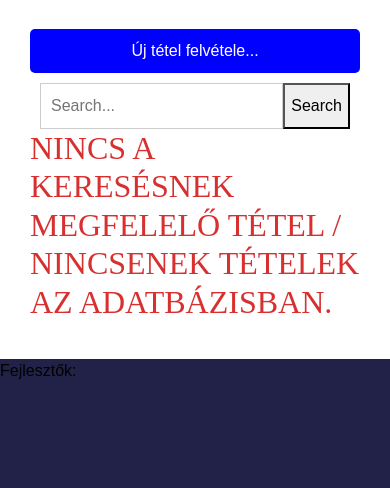
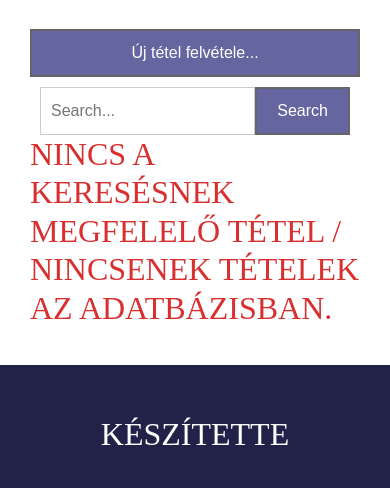
Before and after one commit to mtlhdnrd/exam_prep, a PHP site: page / in a window 390 px wide. Shown: the part 247-735 px from the top of the page. Run offline with PHP 8.4, Linux system fonts and the light colour scheme; data that the repository does not hold is empty; some libraries are stand-ins or nearby versions.

```diff
--- a/main/add.php
+++ b/main/add.php
@@ -127,6 +127,7 @@ switch ($continue) {
             </form>
         <?php endif;?>
     </main>
+
 </body>
 <script src="https://code.jquery.com/jquery-3.3.1.slim.min.js"></script>
 <script src="https://cdnjs.cloudflare.com/ajax/libs/popper.js/1.14.7/umd/popper.min.js"></script>
--- a/main/edit.php
+++ b/main/edit.php
@@ -96,6 +96,7 @@ $conn->close();
             <h1>shit went really fucking wrong somewhere, good job c:</h1>
         <?php endif ?>
     </main>
+
 </body>
 <script src="https://code.jquery.com/jquery-3.3.1.slim.min.js"></script>
 <script src="https://cdnjs.cloudflare.com/ajax/libs/popper.js/1.14.7/umd/popper.min.js"></script>
--- a/main/index.php
+++ b/main/index.php
@@ -78,12 +78,12 @@ if(!empty($_GET['query'])){
     <header>
         <a href="index.php"><h1>Tételek</h1></a>
         <nav class="navbar">
-            <div class="nav-item item1"><a href="#tortdiv">Történelem</a></div>
-            <div class="nav-item item2"><a href="#iroddiv">Irodalom</a></div>
-            <div class="nav-item item3"><a href="#nyelvdiv">Nyelvtan</a></div>
+            <div class="nav-item" id="item1"><a href="#tortdiv">Történelem</a></div>
+            <div class="nav-item" id="item2"><a href="#iroddiv">Irodalom</a></div>
+            <div class="nav-item" id="item3"><a href="#nyelvdiv">Nyelvtan</a></div>
         </nav>
     </header>
-    <main class="home">
+    <main>
         <!-- EDIT SUCCESS POPUP -->
             <?php if(isset($_SESSION['editsuccess']) ||isset($_SESSION['addsuccess'])): ?>
                 <div class="toast" aria-live="assertive" aria-atomic="true" role="alert" data-delay="3000" style="position:fixed; top:30px; right:30px; z-index: 2;">
@@ -104,17 +104,17 @@ if(!empty($_GET['query'])){
                     </div>
                 </div>
             <?php endif;?>
-        <a href="add.php" class="button">Új tétel felvétele...</a>
+        <a href="add.php" class="add button">Új tétel felvétele...</a>
         <form class="search-container" method="get">
             <input type="text" placeholder="Search..." name="query">
-            <button type="submit">Search</button>
+            <button class="button search" type="submit">Search</button>
         </form>
         <?php if(!empty($items)): ?>
         <div class="listing" id="tortdiv">
             <h2>Történelem</h2>
             <ul>
                 <?php foreach($items_h as $tetel): ?>
-                    <li><a href="tetel.php?tetelid=<?=$tetel['id']?>"><?=$tetel['cim'] ?></a> <a class="editbutton" href="edit.php?tetelid=<?=$tetel['id']?>">módostás</a> </li>
+                    <li><a href="tetel.php?tetelid=<?=$tetel['id']?>"><p><?=$tetel['cim'] ?></p></a> <a class="button edit" href="edit.php?tetelid=<?=$tetel['id']?>">módostás</a> </li>
                 <?php endforeach; ?>
             </ul>
         </div>
@@ -122,7 +122,7 @@ if(!empty($_GET['query'])){
             <h2>Irodalom</h2>
             <ul>
             <?php foreach($items_l as $tetel): ?>
-                    <li><a href="tetel.php?tetelid=<?=$tetel['id']?>"><?=$tetel['cim'] ?></a> <a class="editbutton" href="edit.php?tetelid=<?=$tetel['id']?>">módostás</a> </li>
+                    <li><a href="tetel.php?tetelid=<?=$tetel['id']?>"><p><?=$tetel['cim'] ?></p></a> <a class="button edit" href="edit.php?tetelid=<?=$tetel['id']?>">módostás</a> </li>
                 <?php endforeach; ?>
             </ul>
         </div>
@@ -130,7 +130,7 @@ if(!empty($_GET['query'])){
             <h2>Nyelvtan</h2>
             <ul>
             <?php foreach($items_g as $tetel): ?>
-                    <li><a href="tetel.php?tetelid=<?=$tetel['id']?>"><?=$tetel['cim'] ?></a> <a class="editbutton" href="edit.php?tetelid=<?=$tetel['id']?>">módostás</a> </li>
+                    <li><a href="tetel.php?tetelid=<?=$tetel['id']?>"><p><?=$tetel['cim'] ?></p></a> <a class="button edit" href="edit.php?tetelid=<?=$tetel['id']?>">módostás</a> </li>
                 <?php endforeach; ?>
             </ul>
         </div>
@@ -141,7 +141,23 @@ if(!empty($_GET['query'])){
         <?php endif;?>
     </main>
     <footer>
-        Fejlesztők:
+        <div id="devs" class="portrait">
+        <h2>Készítette</h2>
+        </div>
+        <div class="portrait">
+        <div class="portrait_div">
+            <img class="portrait_img" src="../img/tokodi.png">
+            <figcaption>Tokodi Mihály</figcaption>
+        </div>
+        <div class="portrait_div">
+            <img class="portrait_img" src="../img/bako.png">
+            <figcaption>Bakó Borka</figcaption>
+        </div>
+        <div class="portrait_div">
+            <img class="portrait_img" src="../img/katona.png">
+            <figcaption>Katona Bálint</figcaption>
+        </div>
+        </div>
     </footer>
     <script src="https://code.jquery.com/jquery-3.2.1.slim.min.js" integrity="sha384-KJ3o2DKtIkvYIK3UENzmM7KCkRr/rE9/Qpg6aAZGJwFDMVNA/GpGFF93hXpG5KkN" crossorigin="anonymous"></script>
 <script src="https://cdn.jsdelivr.net/npm/popper.js@1.12.9/dist/umd/popper.min.js" integrity="sha384-ApNbgh9B+Y1QKtv3Rn7W3mgPxhU9K/ScQsAP7hUibX39j7fakFPskvXusvfa0b4Q" crossorigin="anonymous"></script>
--- a/main/style.css
+++ b/main/style.css
@@ -1,13 +1,15 @@
 body {
     font-family: Arial, sans-serif;
-    scrollbar-width: none; /* Remove scrollbar for Firefox */
     color: black;
 }
 
-/* Hide scrollbar for webkit browsers (Chrome, Safari) */
-::-webkit-scrollbar {
-    width: 0;  /* Remove scrollbar width */
-    height: 0; /* Remove scrollbar height */
+html {
+    scrollbar-width: none;
+  }
+
+/* görgetés elrejtése webkit alapú böngészőkben (Chrome, Safari) */
+body::-webkit-scrollbar {
+    display: none;
 }
 
 .home p{
@@ -45,23 +47,6 @@ header{
     background-position: center;
 }
 
-
-.button {
-    display: inline-block;
-    padding: 10px 20px;
-    font-size: 16px;
-    color: white;
-    background-color: blue;
-    text-align: center;
-    text-decoration: none;
-    border-radius: 5px;
-    transition: background-color 0.3s;
-}
-
-.button:hover {
-    background-color: darkblue;
-}
-
 .navbar {
     display: flex;
     justify-content: flex-start; /*change to center at mobile mode*/
@@ -77,15 +62,15 @@ header{
     color: white;
 }
 
-.item1 {
+#item1 {
     background-color: #c3b3ec; /* Red */
 }
 
-.item2 {
+#item2 {
     background-color: #d3aeaa; /* Purple */
 }
 
-.item3 {
+#item3 {
     background-color: #cde0b0; /* Green */
 }
 
@@ -119,7 +104,7 @@ main{
 
 footer{
     background-color: rgb(34, 34, 73);
-    height: 250px;
+    height: 500px;
 }
 
 .listing{
@@ -137,6 +122,7 @@ ul{
     flex-direction: row;
     flex-wrap: wrap;
     list-style-type: dot;
+    padding: 0;
 }
 
 .list-items{
@@ -149,28 +135,81 @@ ul{
 }
 
 li{
-    width: 280px;   /*fix later*/
+    min-width: 350px; /*fix later*/
+    width: 25%;
     color: rgb(113, 152, 224);
     display: flex;
+    margin-bottom: 15px;
     flex-direction: row;
 }
 
 a, a:hover, a:active, a:visited{
-    color: black;
+    color: white;
     /* WHY DID YOU MAKE LINKS WHITE ON A WHITE BACKGROUND I WAS SO CONFUSED I THOUGHT IT WAS GONE */
     /*FYM I DID NOT DO THAT*/
     text-decoration: none;
 }
 li>a, li>a:hover, li>a:active, li>a:visited{
-    color: rgb(76, 138, 255);
+    color: black;
     flex-grow: 1;
     text-decoration: none;
+    display: flex;
+    justify-content: center;
 }
-.editbutton, .editbutton:hover, .editbutton:active, .editbutton:visited{
+
+a>p{
+    margin-bottom: 0%;
+    align-self: center;
+}
+
+.portrait {
+    height: 90%;
+    width: 100%;
+    display: flex;
+    justify-content: space-evenly;
+    align-items: center;
+}
+
+.portrait_div {
+    width: auto;
+    height: 70%;
+    aspect-ratio: 3 / 4;
+}
+
+.portrait_img {
+    height: 100%;
+    width: 100%;
+    aspect-ratio: 3 / 4;
+}
+
+#devs{
+    height: 10%;
+    padding-top: 50px;
+}
+
+#devs h2{
+    color: white;
+}
+
+figcaption{
+    color: white;
+    text-align: center;
+    margin-top: 5px;
+}
+
+.button, .button:hover, .button:active, .button:visited{
     flex-grow: 0;
     box-sizing: border-box;
-    border: 2px rgb(76, 138, 255) solid;
+    border: 2px rgb(102, 102, 105) solid;
     padding: 5px 15px;
+    display: inline-block;
+    padding: 10px 20px;
+    font-size: 16px;
+    color: white;
+    background-color: rgb(101, 101, 160);
+    text-align: center;
+    text-decoration: none;
+    transition: background-color 0.3s;
 }
 
 /* TETEL DETAILS OLDAL */
@@ -232,37 +271,29 @@ height: 100%;
         justify-content: center;
     }
 
-    li{
-        width: 100%;
-    }
     .nav-item{
         margin-bottom: 0;
     }
-}
 
-
-
-@media (max-width: 768px) {
-
-    .nav-item {
-        margin: 5px 0;
+    footer{
+        height: fit-content
     }
 
-    .search-container {
-        margin-top: 10px;
-        width: 100%;
-        padding: 0 10px;
+    .portrait {
+        flex-direction: column;
+        height: 100% ;
+        display: flex;
+        justify-content: space-evenly;
     }
 
-    .listing{
-        justify-content: center;
+    .portrait_div {
+        margin-top: 30px;
+        height: 300px;
+        width: 225px;
     }
 
-    li{
-        width: 100%;
-    }
-    .nav-item{
-        margin-bottom: 0;
+    .portrait_div:last-child {
+        margin-bottom: 30px;
     }
 }
 
--- a/main/tetel.php
+++ b/main/tetel.php
@@ -52,5 +52,6 @@ $conn->close();
     <?php endif; ?>
 
     </main>
+
 </body>
 </html>
```
Also changed, not shown: img/bako.png (added), img/katona.png (added), img/tokodi.png (added).
